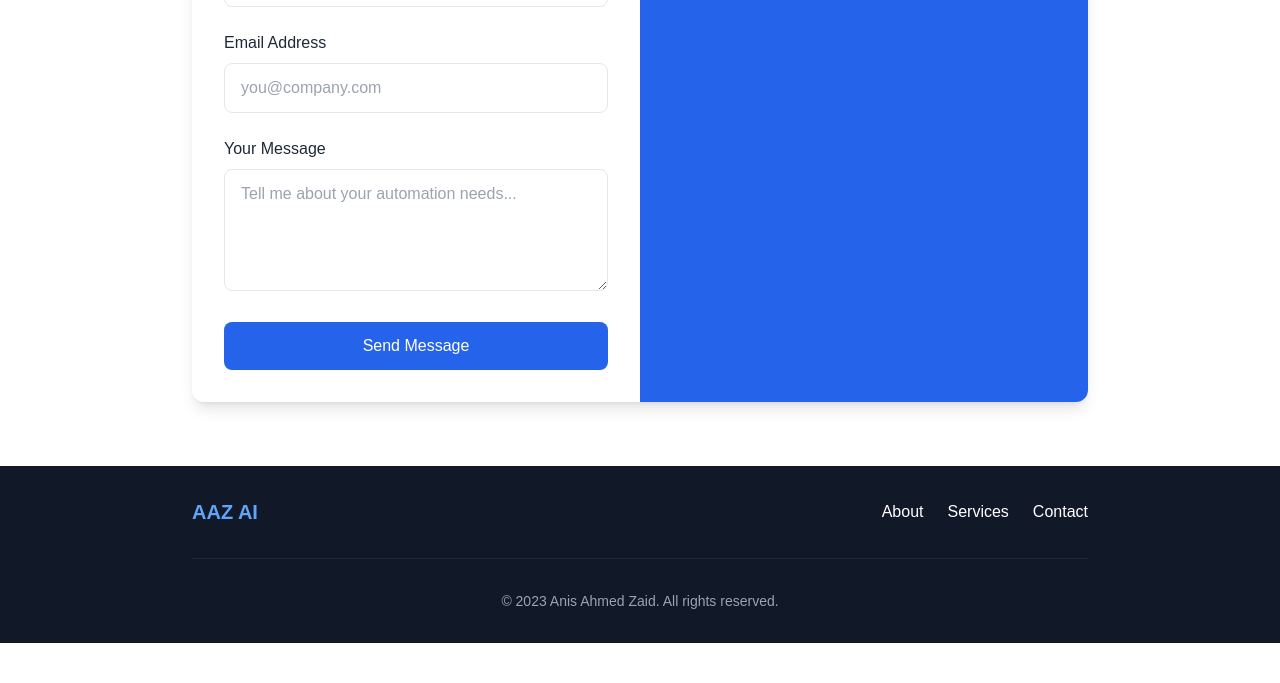
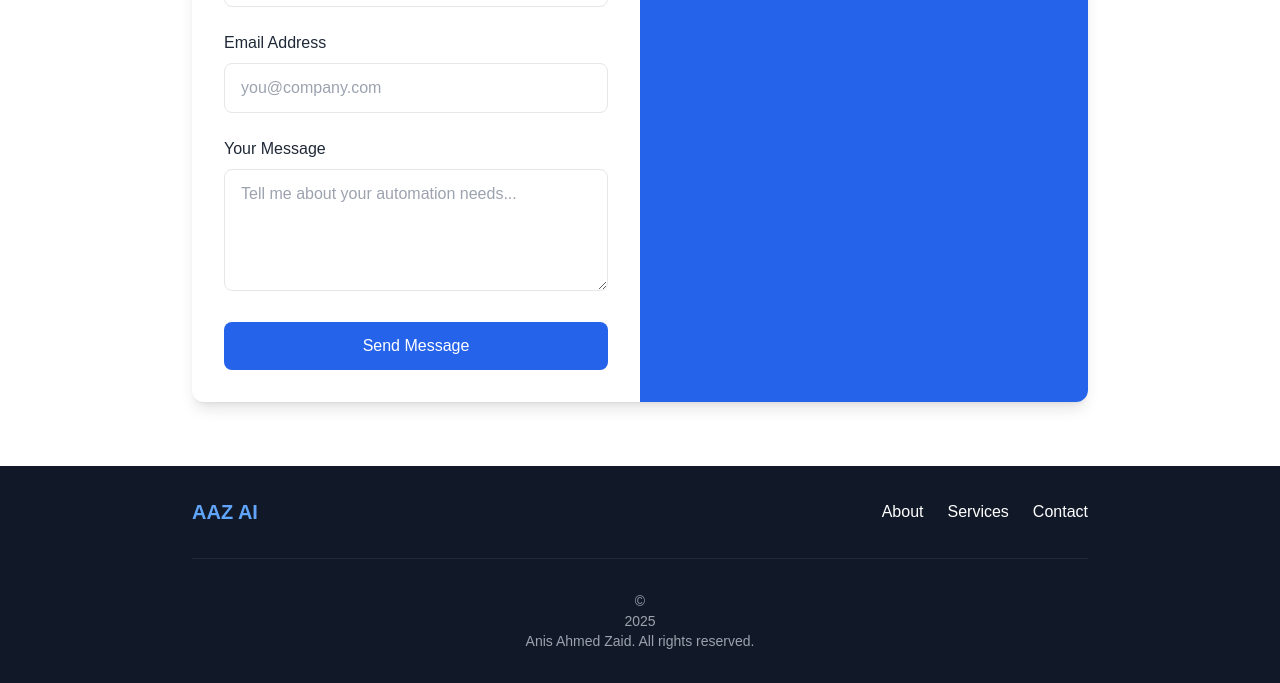
Before and after one commit to anisahmedzaid/portfolio, a plain HTML site: page index.html in a window 1280 px wide. Shown: the part 1703-2386 px from the top of the page. Before the commit the page ends 2346 px from the top, so only its background shows below. Drawn offline with nearby package versions, Linux system fonts and the light colour scheme.

Commit message:
Update index.html
update year auto

```diff
--- a/index.html
+++ b/index.html
@@ -248,12 +248,15 @@
                 </div>
             </div>
             <div class="mt-8 pt-8 border-t border-gray-800 text-center text-gray-400 text-sm">
-                <p>© 2023 Anis Ahmed Zaid. All rights reserved.</p>
+                <p>© <div id="year"></div> Anis Ahmed Zaid. All rights reserved.</p>
             </div>
         </div>
     </footer>
     <script>
         feather.replace();
+        const date = new Date();
+        let currentYear = date.getFullYear();
+        document.getElementById("year").innerHTML = currentYear;
         // Smooth scrolling for anchor links
         document.querySelectorAll('a[href^="#"]').forEach(anchor => {
             anchor.addEventListener('click', function (e) {
```
